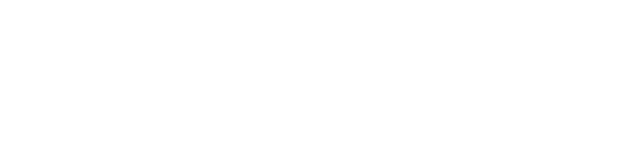
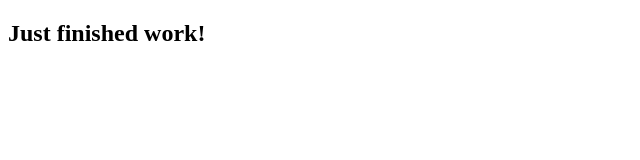
Before and after one commit to kulemichev/IT-project-18.10.2021, a plain HTML site: page IT project 18.10.2021/index.html in a window 1280 px wide. Shown: the whole page, without its empty margins (0-640 px from the left). Drawn offline with Linux system fonts and the light colour scheme.

Commit message:
update index.html

```diff
--- a/IT project 18.10.2021/index.html
+++ b/IT project 18.10.2021/index.html
@@ -5,6 +5,7 @@
     <meta http-equiv="X-UA-Compatible" content="IE=edge">
     <meta name="viewport" content="width=device-width, initial-scale=1.0">
     <title>Document</title>
+    <h2>Just finished work!</h2>
 </head>
 <body>
 
```
